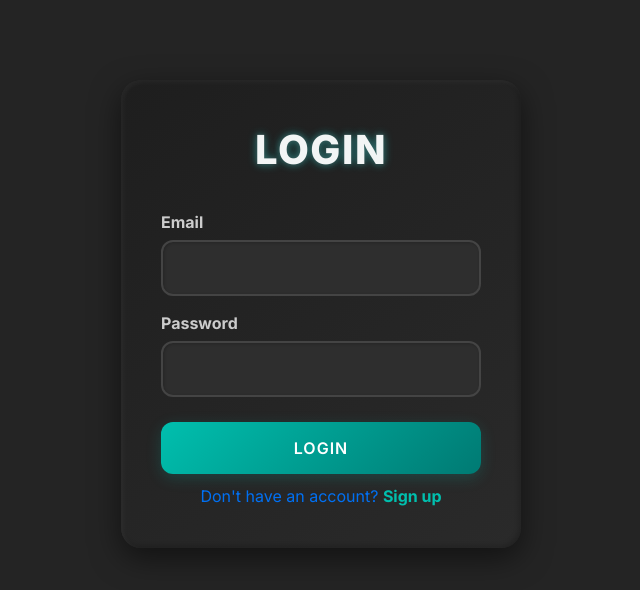
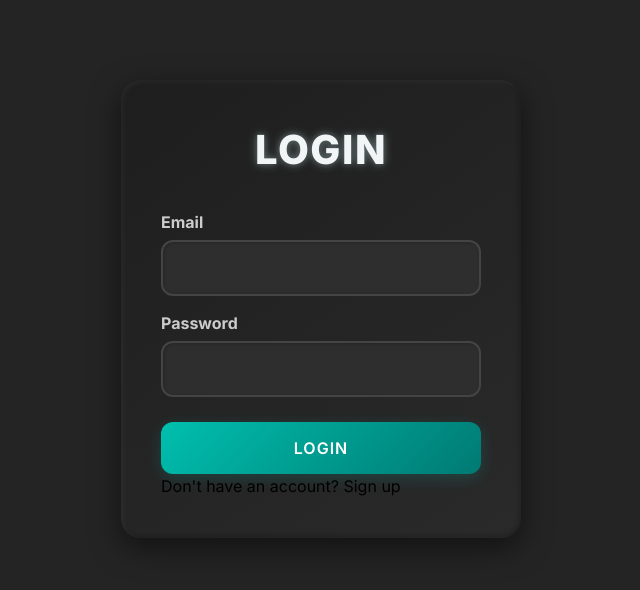
Before and after one commit to Nimerlin/Dininit, a Next.js app: page /login in a window 1280 px wide. Shown: the top 590 px of the page, without its empty margins (319-959 px from the left). Built offline with nearby package versions, Linux system fonts and the light colour scheme; no server answers.

Commit message:
added secret's

```diff
--- a/app/login/login.module.css
+++ b/app/login/login.module.css
@@ -24,7 +24,7 @@
   font-weight: 800;
   text-shadow:
     0 0 5px rgba(88, 104, 103, 0.6),
-    0 0 10px rgba(0, 255, 247, 0.4);
+    0 0 10px rgba(208, 243, 242, 0.4);
   text-transform: uppercase;
   letter-spacing: 1.5px;
   text-align: center;
@@ -130,22 +130,3 @@
   25% { transform: translateX(-5px); }
   75% { transform: translateX(5px); }
 }
-
-/* login.module.css */
-.signup-link {
-  margin-top: 10px;
-  text-align: center;
-  font-size: 16px;
-  color: #0070f3; /* Change to your desired color */
-}
-
-.signup-link a {
-  color: #00bfae; /* Change to your desired color */
-  text-decoration: none;
-  font-weight: bold;
-  transition: color 0.3s ease;
-}
-
-.signup-link a:hover {
-  color: #0056b3; /* Change to your desired hover color */
-}
```
Also changed, not shown: k8s/secret-template.yml (added, +10 -0 lines).
